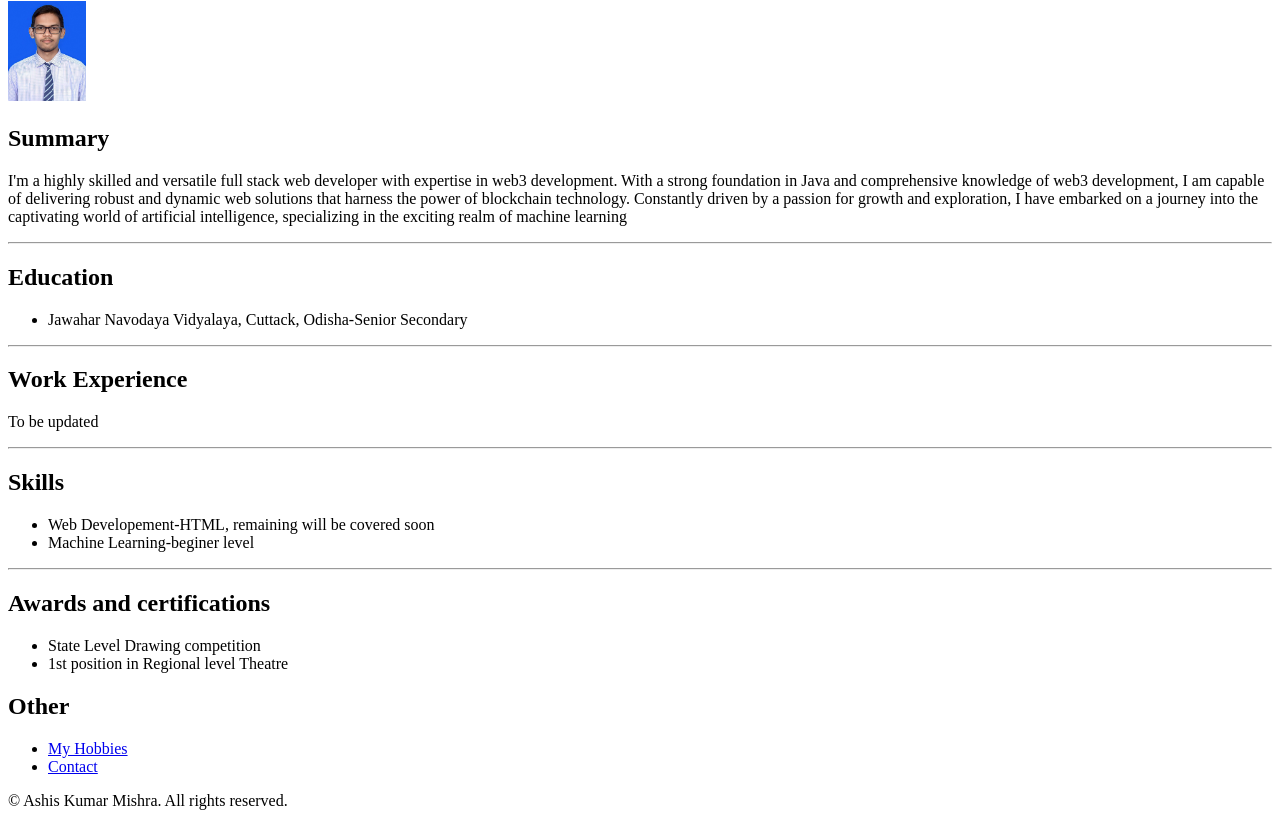
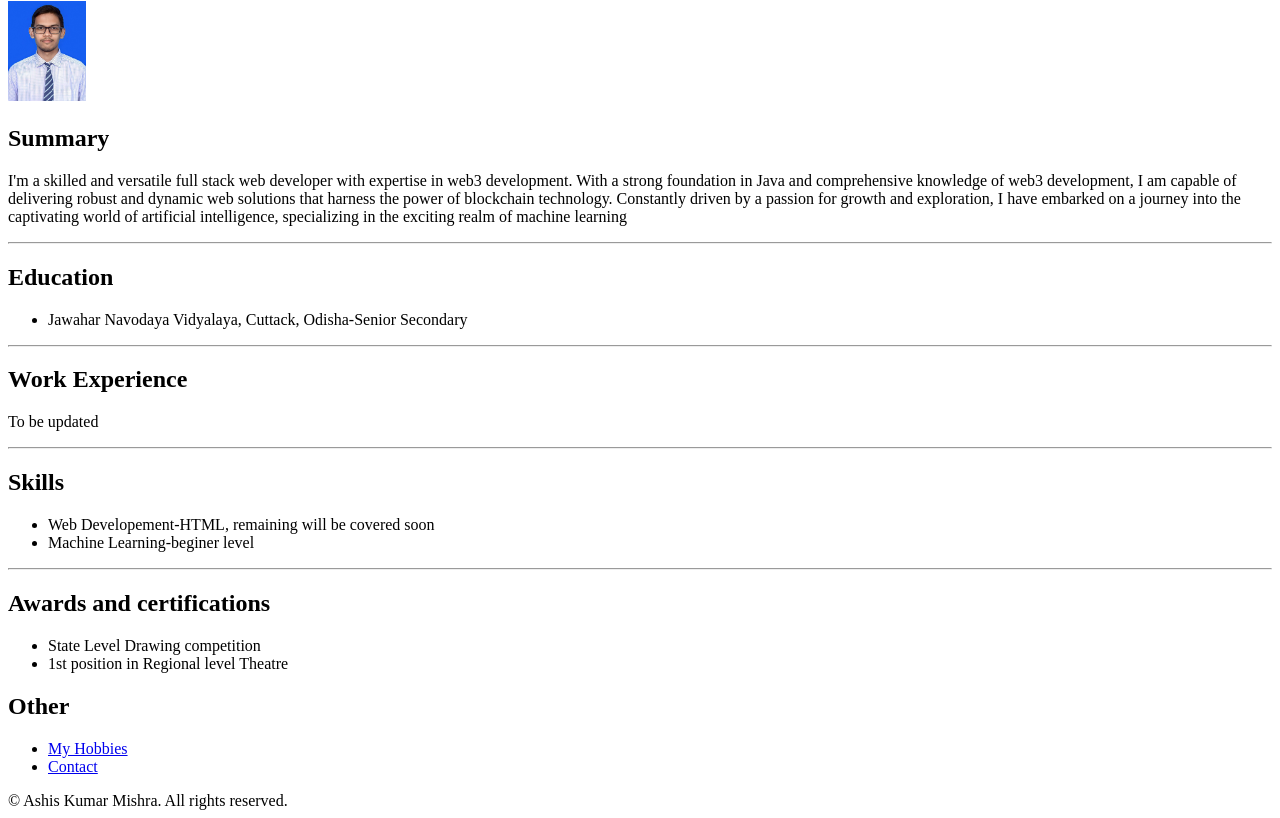
Before and after one commit to ashiskumarsince2004/html-resume, a plain HTML site: page index.html in a window 1280 px wide. Shown: the part 79-897 px from the top of the page. Drawn offline with Linux system fonts and the light colour scheme.

Commit message:
Update index.html

```diff
--- a/index.html
+++ b/index.html
@@ -10,7 +10,7 @@
     <img src="./ashis.jpg" height="100" alt="profile image of ashis">
 
     <h2>Summary</h2>
-    <p>I'm a highly skilled and versatile full stack web developer with expertise in web3 development.
+    <p>I'm a skilled and versatile full stack web developer with expertise in web3 development.
          With a strong foundation in Java and comprehensive knowledge of web3 development,
          I am capable of delivering robust and dynamic web solutions that harness the power of blockchain technology.
          Constantly driven by a passion for growth and exploration, I have embarked on a journey into the captivating world of artificial intelligence,
```
